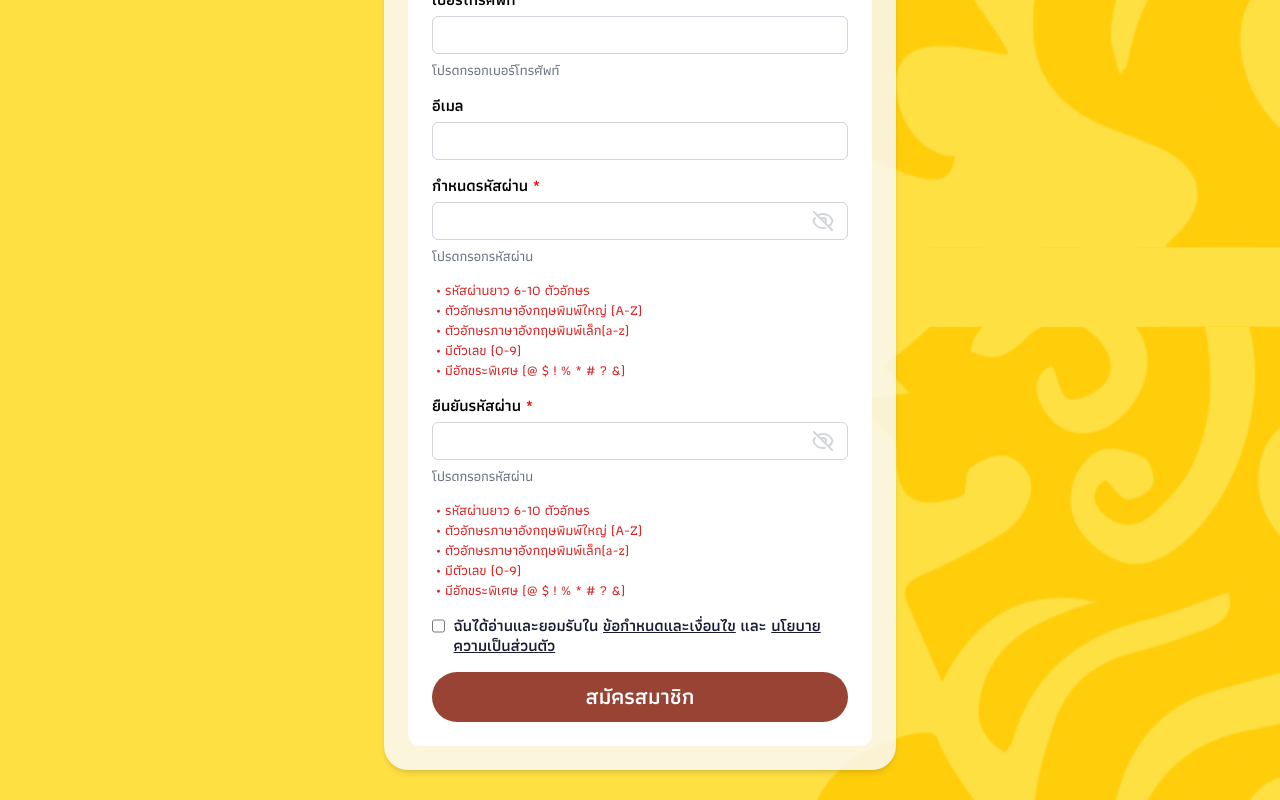
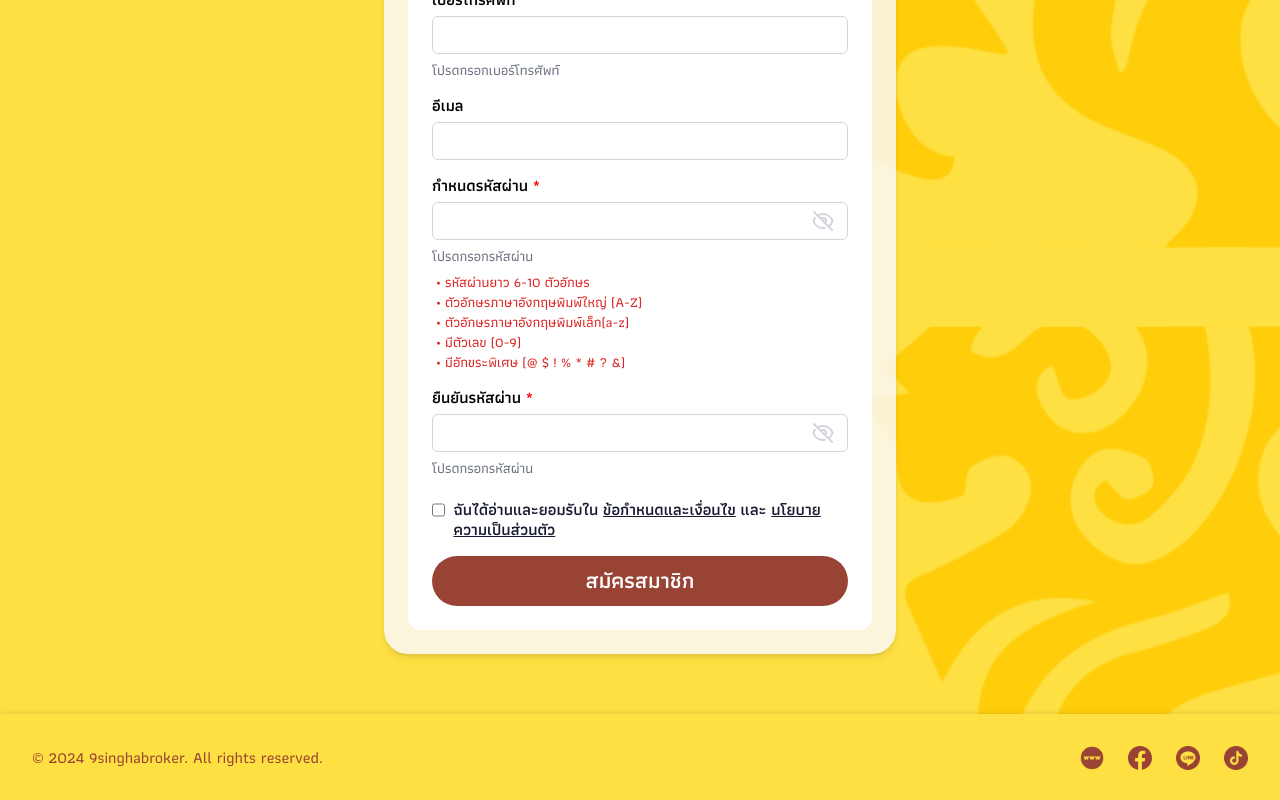
Before and after one commit to kalamell/9singha_git, a Next.js app: page /register in a window 1280 px wide. Shown: the part 576-1376 px from the top of the page. Built offline with nearby package versions, Linux system fonts and the light colour scheme.

Commit message:
add not match

```diff
--- a/src/app/components/inputCheck.js
+++ b/src/app/components/inputCheck.js
@@ -166,8 +166,10 @@ const InputCheck = ({
       ) : null}
 
     {(type === "password" && showCheck) && (
-        <div className="mt-2">
+        <div className="">
           <ul className="text-sm ml-1 font-athitiMedium">
+            {name == 'password' && (
+              <>
             <li className={checks.length ? "text-green-600" : "text-red-600"}>
               • รหัสผ่านยาว 6-10 ตัวอักษร
             </li>
@@ -183,13 +185,15 @@ const InputCheck = ({
             <li className={checks.specialChar ? "text-green-600" : "text-red-600"}>
               • มีอักขระพิเศษ (@ $ ! % * # ? &)
             </li>
-            {/*
-              password && (
+            </>
+            )}
+            {
+              (name == 'cfpassword' && password) && (
                 <li className={checks.passwordmatch ? "text-green-600" : "text-red-600"}>
                   • รหัสผ่านตรงกัน
                 </li>
               )
-            */}
+            }
           </ul>
         </div>
       )}
```
